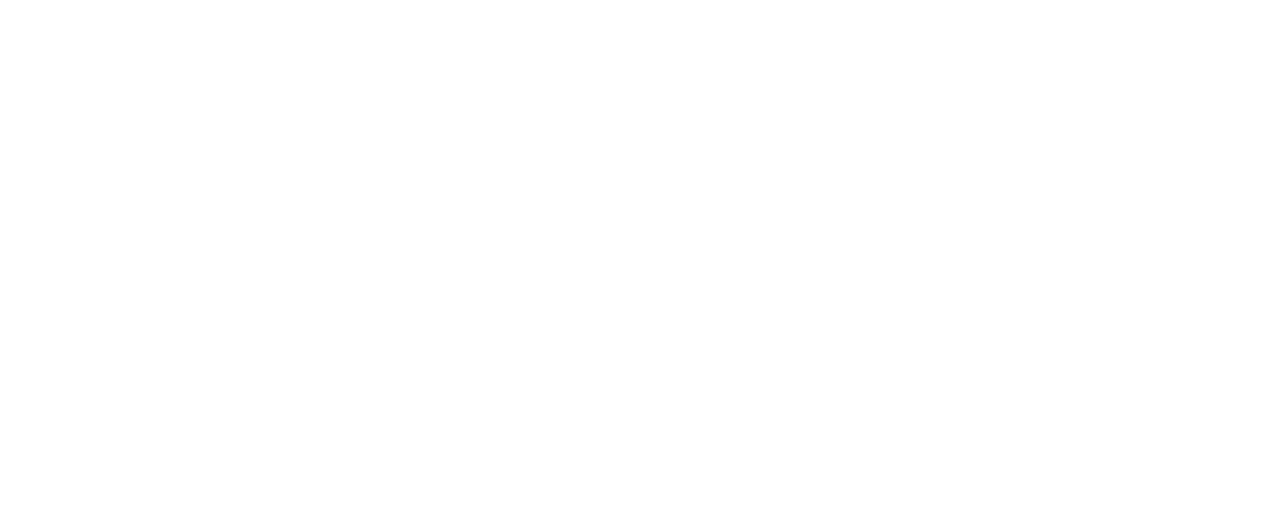
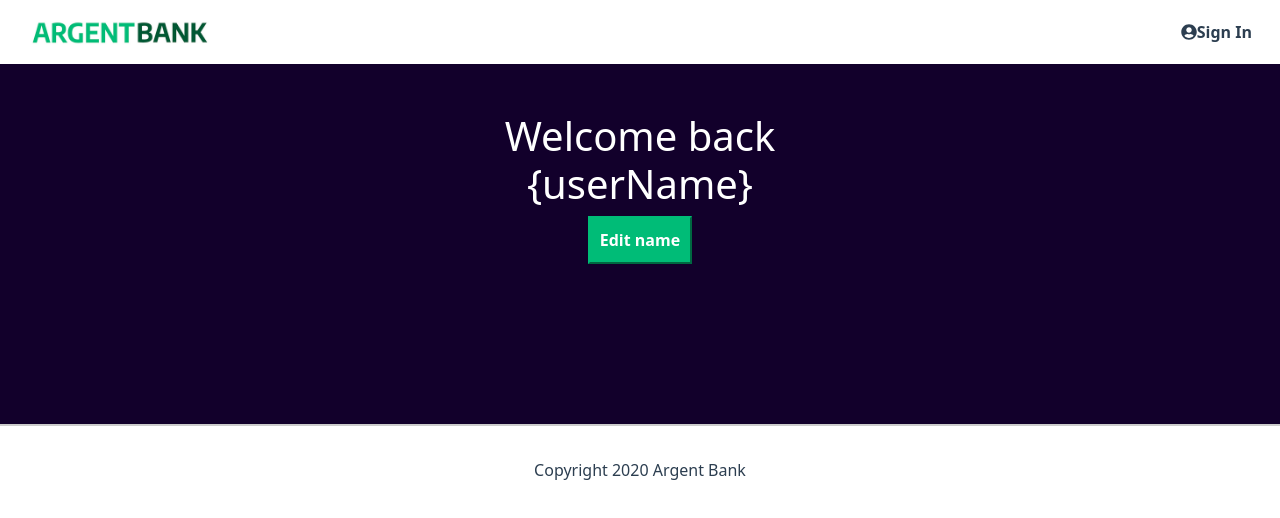
Before and after one commit to cnahornyj/ClaraNahornyj_13_16122021, a React (Create React App) app: page /user/1 in a window 1280 px wide. Shown: the top 518 px of the page. Built offline with nearby package versions, Linux system fonts and the light colour scheme.

Commit message:
Ajout de balises sémantiques pour code plus lisible

```diff
--- a/src/views/HomePage.js
+++ b/src/views/HomePage.js
@@ -10,7 +10,7 @@ import security from "../assets/icon-security.png";
 class HomePage extends Component {
   render() {
     return (
-      <div>
+      <section className="home">
         <Header />
         <Banner />
         <main>
@@ -34,7 +34,7 @@ class HomePage extends Component {
           </section>
         </main>
         <Footer />
-      </div>
+      </section>
     );
   }
 }
--- a/src/views/Login.js
+++ b/src/views/Login.js
@@ -5,7 +5,7 @@ import Footer from "../components/Footer";
 class Login extends Component {
   render() {
     return (
-      <div>
+      <section className="login">
         <Header />
         <main className="main bg-dark-blue">
           <section className="sign-in-content">
@@ -29,7 +29,7 @@ class Login extends Component {
           </section>
         </main>
         <Footer />
-      </div>
+      </section>
     );
   }
 }
--- a/src/views/Profile.js
+++ b/src/views/Profile.js
@@ -1,11 +1,21 @@
-import React, { Component } from 'react';
+import React, { Component } from "react";
+import Header from "../components/Header";
+import Footer from "../components/Footer";
+import WelcomeUser from "../components/WelcomeUser";
 
 class Profile extends Component {
-    render() {
-        return (
-            <section className='profile'></section>
-        );
-    }
+  render() {
+    return (
+      <section className="profile">
+        <Header />
+        <main className="main bg-dark-blue">
+          <WelcomeUser userName="{userName}" />
+          <h2 className="sr-only">Accounts</h2>
+        </main>
+        <Footer />
+      </section>
+    );
+  }
 }
 
 export default Profile;
```
